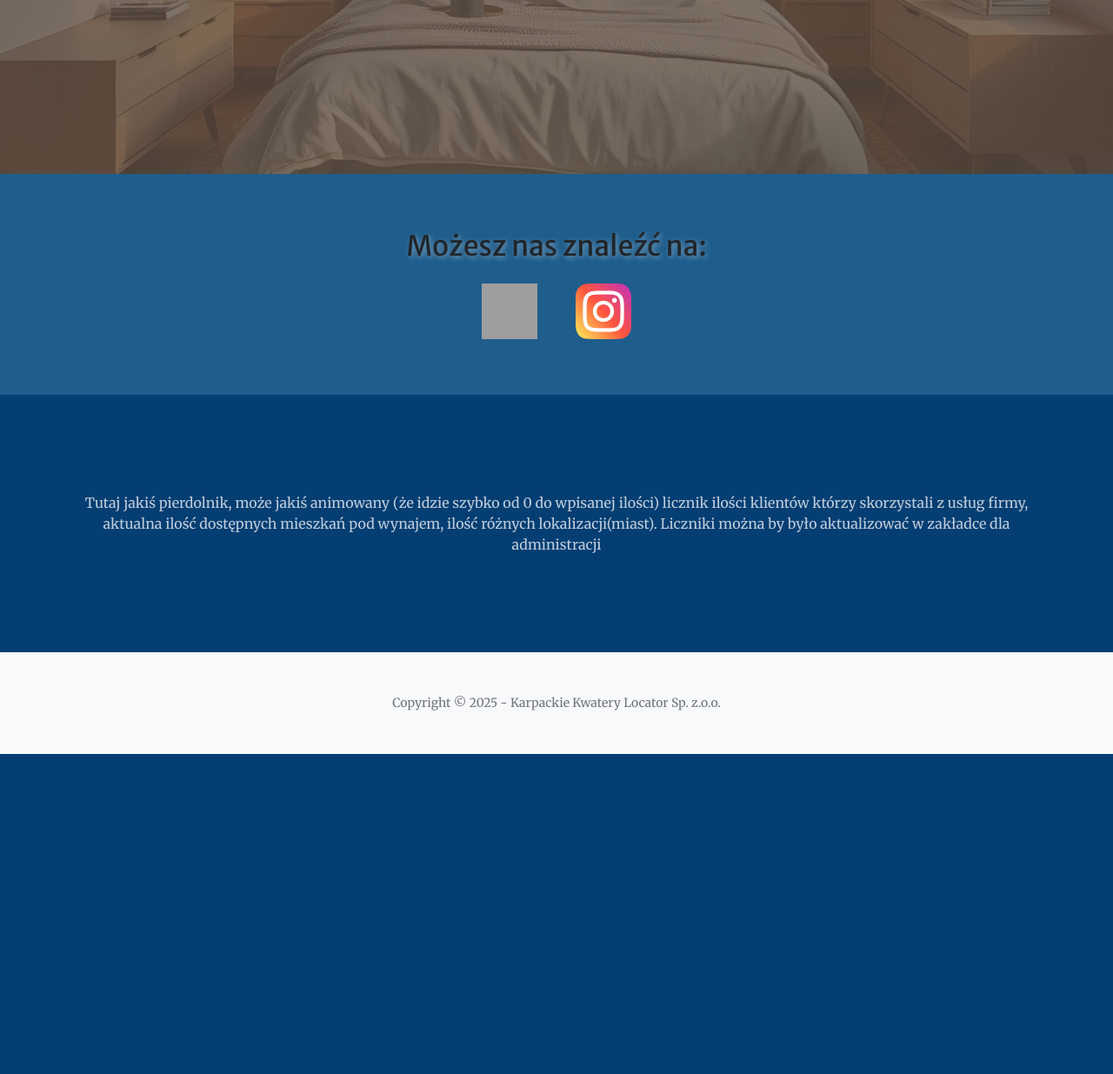
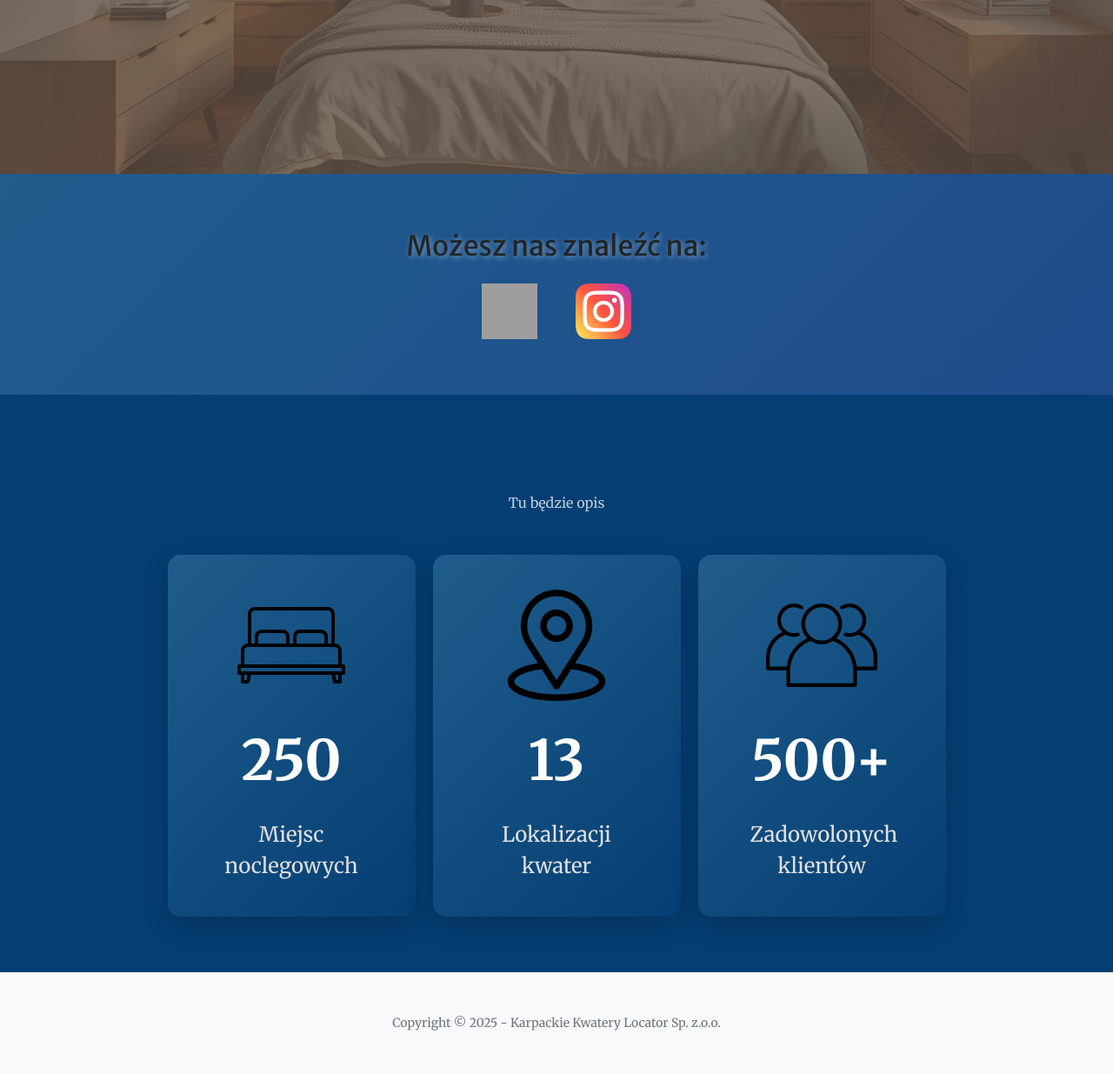
Before and after one commit to mykasero/Karpackie-Kwatery-Locator, a Django app: page / in a window 1280 px wide. Shown: the part 600-1835 px from the top of the page at 87% size. Before the commit the page ends 1467 px from the top, so only its background shows below. Run offline with Django 5.2, Linux system fonts and the light colour scheme; data that the repository does not hold is empty; parts of the project's set-up code (start-up, migrations or seed data) failed here and were passed over; some libraries are stand-ins or nearby versions; grey boxes are pictures that could not be loaded.

Commit message:
styling changes, added dynamic counters for some stats as per request

```diff
--- a/templates/core/home.html
+++ b/templates/core/home.html
@@ -34,6 +34,62 @@
                 font-size: 1.1rem;
             }
         }
+
+        /* TESTING THE COUNTER STYLES */
+        .counter-container {
+            text-align: center;
+            background: linear-gradient(135deg, rgba(31,93,140,255), rgba(5,62,115,255));
+            padding: 40px 60px;
+            border-radius: 15px;
+            box-shadow: 0 10px 30px rgba(0, 0, 0, 0.2);
+            color: white;
+            max-width: 25%;
+        }
+
+        .counter {
+            font-size: 4rem;
+            font-weight: bold;
+            margin: 20px 0;
+        }
+
+        .counter-label {
+            font-size: 1.5rem;
+            color: #e0e0e0;
+        }
+        @media (min-width:700px)
+        and (max-width:992px){
+            .counter-container {
+                padding: 15px 20px; /* Reduce padding for smaller screens */
+                max-width: 50%; /* Allow full width on small screens */
+                margin: 20px 0;
+            }
+
+            .counter {
+                font-size: 2rem; /* Smaller font size for counters */
+                margin: 0 0;
+            }
+
+            .counter-label {
+                font-size: 1rem; /* Smaller font size for labels */
+            }
+        }
+        @media (max-width: 700px) {
+            .counter-container {
+                padding: 15px 20px; /* Reduce padding for smaller screens */
+                max-width: 75%; /* Allow full width on small screens */
+                margin: 20px 0;
+            }
+
+            .counter {
+                font-size: 2rem; /* Smaller font size for counters */
+                margin: 0 0;
+            }
+
+            .counter-label {
+                font-size: 1rem; /* Smaller font size for labels */
+            }
+        }
+
     </style>
 {% endblock %}
 {% block content %}
@@ -55,7 +111,7 @@
             </div>
         </div>
     </header>
-    <section class="page-section text-white" style="background-color: rgba(31,93,140,255);">
+    <section class="page-section text-white" style="background: linear-gradient(135deg, rgba(31,93,140,1), rgba(31, 75, 140, 1));">
         <div class="container px-4 px-lg-5 text-center">
             <h2 class="mb-4 shadow-text" style="color: rgba(33,37,41,255);">Możesz nas znaleźć na:</h2>
             <div>
@@ -67,23 +123,57 @@
     <section class="page-section" style="background-color: rgba(5,62,115,255);">
         <div class = "container">
             <div class ="text-center mt-5">
-                <p class="text-white-75 mb-5">Tutaj jakiś pierdolnik, może jakiś animowany (że idzie szybko od 0 do wpisanej ilości)
-                    licznik ilości klientów którzy skorzystali z usług firmy, aktualna ilość dostępnych mieszkań pod wynajem,
-                    ilość różnych lokalizacji(miast). Liczniki można by było aktualizować w zakładce dla administracji</p>
-                {% if context %}
-                    {% for item in context %}
-                        <div>
-                            {{ item.id }}
-                        </div>
-                        <div>
-                            {{ item.name }}
-                        </div>
-                        <div>
-                            {{ item.test_text }}
-                        </div>
-                    {% endfor %}
-                {% endif %}
+                <p class="text-white-75 mb-5">Tu będzie opis</p>
+            </div>
+
+            <div class="row" style="justify-content:center;">
+                <div class="counter-container">
+                    <div><img src='{% static "images/stats_bed.png" %}'></div>
+                    <div class="counter" id="appartments_counter">0 +</div>
+                    <div class="counter-label">Miejsc noclegowych</div>
+                </div>
+                <div class="counter-container" style="margin: 0 20px;">
+                    <div><img src='{% static "images/stats_map.png" %}'></div>
+                    <div class="counter" id="locations_counter">0+</div>
+                    <div class="counter-label">Lokalizacji kwater</div>
+                </div>
+                <div class="counter-container">
+                    <div><img src='{% static "images/stats_people.png" %}'></div>
+                    <div class="counter" id="clients_counter">0+</div>
+                    <div class="counter-label">Zadowolonych klientów</div>
+                </div>
             </div>
         </div>
     </section>
 {% endblock %}
+{% block scripts %}
+    <script>
+
+            // JavaScript for the animated counter
+            function animateCounter(elementID,target, duration, addPlus = false) {
+                const counterElement = document.getElementById(elementID);
+                let start = 0;
+                const increment = target / (duration / 16); // 60 FPS
+
+                const updateCounter = () => {
+                    start += increment;
+                    if (start < target) {
+                        counterElement.textContent = Math.ceil(start);
+                        requestAnimationFrame(updateCounter);
+                    } else {
+                        counterElement.textContent = addPlus ? target + '+' : target;
+                    }
+                };
+
+                updateCounter();
+            }
+
+        // Wait for the DOM to load before running the script
+        document.addEventListener('DOMContentLoaded', function () {
+            // Start the counter animation when the page loads
+            animateCounter('appartments_counter',{{context.stats.appartments_number}}, 2000); // 2000ms (2 seconds) duration
+            animateCounter('locations_counter',{{context.stats.locations_number}}, 2000); // 2000ms (2 seconds) duration
+            animateCounter('clients_counter',{{context.stats.clients_number}}, 2000, true); // 2000ms (2 seconds) duration
+        });
+    </script>
+{% endblock %}
```
Also changed, not shown: static/images/stats_map.png.
